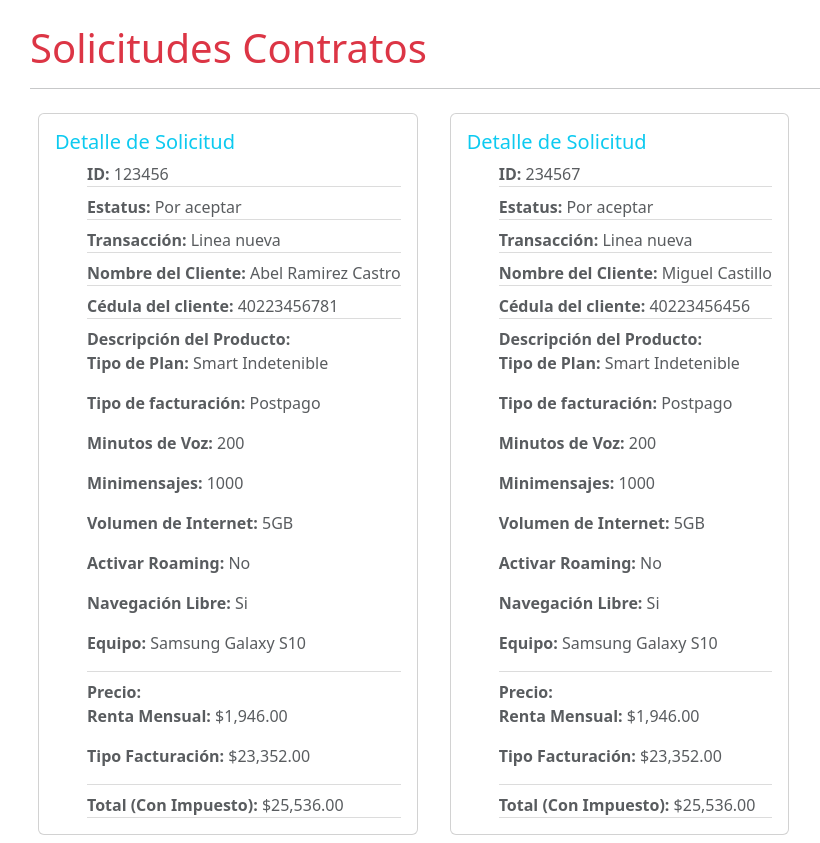
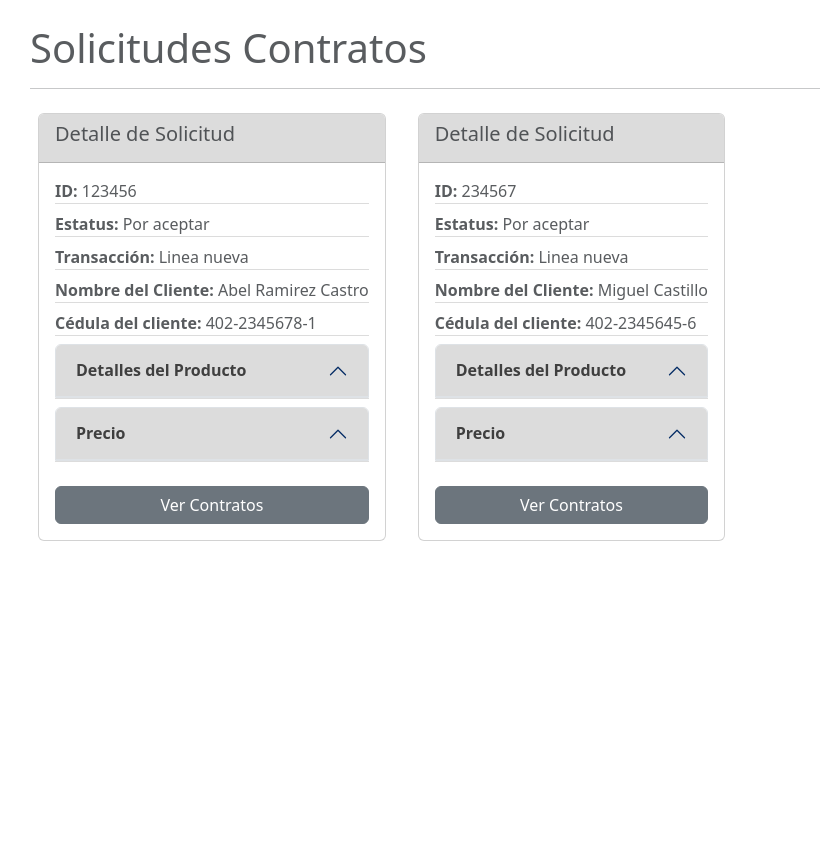
Before and after one commit to Adrian-DG/Modulo_Firmas_Demo, an Angular app: page /solicitudes in a window 1280 px wide. Shown: the whole page, without its empty margins (52-872 px from the left). After the commit the page ends 800 px from the top, so only its background shows below. Built offline with nearby package versions, Linux system fonts and the light colour scheme.

Commit message:
solicitudes page stable

```diff
--- a/src/app/modules/solicitudes/components/solicitud-card-item/solicitud-card-item.component.html
+++ b/src/app/modules/solicitudes/components/solicitud-card-item/solicitud-card-item.component.html
@@ -1,31 +1,58 @@
 <div class="card">
+    <div class="card-header d-flex flex-row justify-contend-start align-items-start">
+        <h5 class="card-title text-muted">Detalle de Solicitud</h5>
+    </div>
     <div class="card-body">
-        <h5 class="card-title text-info">Detalle de Solicitud</h5>
         <ul class="details">
             <li class="detail-info"><span class="text-muted"><strong>ID: </strong>{{ item.id }}</span></li>
             <li class="detail-info"><span class="text-muted"><strong>Estatus: </strong>{{ item.estatus }}</span></li>
             <li class="detail-info"><span class="text-muted"><strong>Transacción: </strong>{{ item.transaccion }}</span></li>
             <li class="detail-info"><span class="text-muted"><strong>Nombre del Cliente: </strong>{{ item.cliente }}</span></li>
-            <li class="detail-info"><span class="text-muted"><strong>Cédula del cliente: </strong>{{ item.identificacion }}</span></li>
-            <li class="detail-info">
-                <span class="text-muted"><strong>Descripción del Producto:</strong></span>
-                <p class="text-muted"><strong>Tipo de Plan: </strong>{{ item.producto.tipo}}</p>
-                <p class="text-muted"><strong>Tipo de facturación: </strong>{{ item.producto.facturacion }}</p>
-                <p class="text-muted"><strong>Minutos de Voz: </strong>{{ item.producto.minutosVoz }}</p>
-                <p class="text-muted"><strong>Minimensajes: </strong>{{ item.producto.minutosMensaje }}</p>
-                <p class="text-muted"><strong>Volumen de Internet: </strong>{{ item.producto.volumenInternet }}</p>
-                <p class="text-muted"><strong>Activar Roaming: </strong>{{ (item.producto.roaming ? 'Si' : 'No') }}</p>
-                <p class="text-muted"><strong>Navegación Libre: </strong>{{ (item.producto.navegacion ? 'Si' : 'No') }}</p>
-                <p class="text-muted"><strong>Equipo: </strong>{{ item.producto.equipo }}</p>
+            <li class="detail-info"><span class="text-muted"><strong>Cédula del cliente: </strong>{{ item.identificacion | cedula }}</span></li>
+            <!-- Informacion Producto -->
+            <li class="detail-info accordion">
+                <div class="accordion-item">
+                    <h6 class="accordion-header">
+                        <button class="accordion-button" type="button" data-bs-toggle="collapse" [attr.data-bs-target]="'#product' + item.id" aria-expanded="true" aria-controls="collapseOne">
+                            Detalles del Producto
+                        </button>
+                    </h6>
+                </div>
+                <div [attr.id]="'product' + item.id" class="accordion-collapse collapse" aria-labelledby="headingOne" data-bs-parent="#accordionExample">
+                    <div class="accordion-body">
+                        <span class="text-muted"><strong>Tipo de Plan: </strong>{{ item.producto.tipo}}</span><br>
+                            <span class="text-muted"><strong>Tipo de facturación: </strong>{{ item.producto.facturacion }}</span><br>
+                            <span class="text-muted"><strong>Minutos de Voz: </strong>{{ item.producto.minutosVoz }}</span><br>
+                            <span class="text-muted"><strong>Minimensajes: </strong>{{ item.producto.minutosMensaje }}</span><br>
+                            <span class="text-muted"><strong>Volumen de Internet: </strong>{{ item.producto.volumenInternet }}</span><br>
+                            <span class="text-muted"><strong>Activar Roaming: </strong>{{ (item.producto.roaming ? 'Si' : 'No') }}</span><br>
+                            <span class="text-muted"><strong>Navegación Libre: </strong>{{ (item.producto.navegacion ? 'Si' : 'No') }}</span><br>
+                            <span class="text-muted"><strong>Equipo: </strong>{{ item.producto.equipo }}</span>
+                    </div>
+                  </div>
             </li>
-            <li class="detail-info">
-                <span class="text-muted"><strong>Precio:</strong></span>
-                <p class="text-muted"><strong>Renta Mensual: </strong>{{ item.renta.mensual | currency }}</p>
-                <p class="text-muted"><strong>Tipo Facturación: </strong>{{ item.renta.anual | currency }}</p>
-            </li>
-            <li class="detail-info">
-                <span class="text-muted"><strong>Total (Con Impuesto): </strong>{{ item.renta.anualConImpuestos | currency }}</span>
+            <!-- informacion renta -->
+            <li class="detail-info accordion">
+                <div class="accordion-item">
+                    <h6 class="accordion-header">
+                        <button class="accordion-button" type="button" data-bs-toggle="collapse" [attr.data-bs-target]="'#price' + item.id" aria-expanded="true" aria-controls="collapseOne">
+                           Precio
+                        </button>
+                    </h6>
+                </div>
+                <div [attr.id]="'price' + item.id" class="accordion-collapse collapse" aria-labelledby="headingOne" data-bs-parent="#accordionExample">
+                    <div class="accordion-body">
+                            <span class="text-muted"><strong>Renta Mensual: </strong>{{ item.renta.mensual | currency }}</span><br>
+                            <span class="text-muted"><strong>Tipo de facturacion: </strong>{{ item.renta.anual | currency }}</span><br>
+                            <span class="text-muted"><strong>Total (Con impuestos): </strong>{{ item.renta.anualConImpuestos | currency }}</span><br>
+                    </div>
+                  </div>
             </li>
         </ul>
+       <div class="d-grip gap-2 mt-4">
+            <button class="btn btn-secondary" style="width: 100%;">
+                Ver Contratos
+            </button>
+        </div>
     </div>
 </div>
--- a/src/app/modules/solicitudes/components/solicitud-card-item/solicitud-card-item.component.scss
+++ b/src/app/modules/solicitudes/components/solicitud-card-item/solicitud-card-item.component.scss
@@ -1,5 +1,10 @@
+
+.card-header {
+    background-color: gainsboro;
+}
 
 .details {
+    padding: 0;
     display: flex;
     flex-direction: column;
     justify-content: flex-start;
@@ -10,4 +15,9 @@
     width: 100%;
     list-style: none;
     border-bottom: 1px solid gainsboro;
+    .accordion-button {
+        background-color: gainsboro !important;
+        color: rgb(63, 63, 63);
+        font-weight: 600;
+    }
 }
--- a/src/app/modules/solicitudes/pages/index/index.component.html
+++ b/src/app/modules/solicitudes/pages/index/index.component.html
@@ -1,5 +1,5 @@
 <div class="container pt-4">
-    <h1 class="text-start text-danger">Solicitudes Contratos</h1>
+    <h1 class="text-start text-muted">Solicitudes Contratos</h1>
     <hr>
     <ul class="container p-2 list">
         <li class="list-item" *ngFor="let item of solicitudes">
--- /dev/null
+++ b/src/app/modules/solicitudes/pipes/cedula.pipe.ts
@@ -0,0 +1,21 @@
+import { Pipe, PipeTransform } from '@angular/core';
+
+@Pipe({
+  name: 'cedula'
+})
+export class CedulaPipe implements PipeTransform {
+
+  transform(value: string): string {
+    let array = value.split('');
+    let formatedCedula = '';
+    array.forEach((value: string, index: number) => {
+      if(index == 3 || index == 10) {
+        formatedCedula += '-';
+      }
+      formatedCedula += value;
+    })
+
+    return formatedCedula;
+  }
+
+}
--- a/src/app/modules/solicitudes/solicitudes.module.ts
+++ b/src/app/modules/solicitudes/solicitudes.module.ts
@@ -5,12 +5,14 @@ import { SolicitudesRoutingModule } from './solicitudes-routing.module';
 import { BaseModule } from '../common/base.module';
 import { IndexComponent } from './pages/index/index.component';
 import { SolicitudCardItemComponent } from './components/solicitud-card-item/solicitud-card-item.component';
+import { CedulaPipe } from './pipes/cedula.pipe';
 
 
 @NgModule({
   declarations: [
     IndexComponent,
-    SolicitudCardItemComponent
+    SolicitudCardItemComponent,
+    CedulaPipe
   ],
   imports: [
     CommonModule,
```
Also changed, not shown: 1 other file (tests, documents, lock files or other folders).
